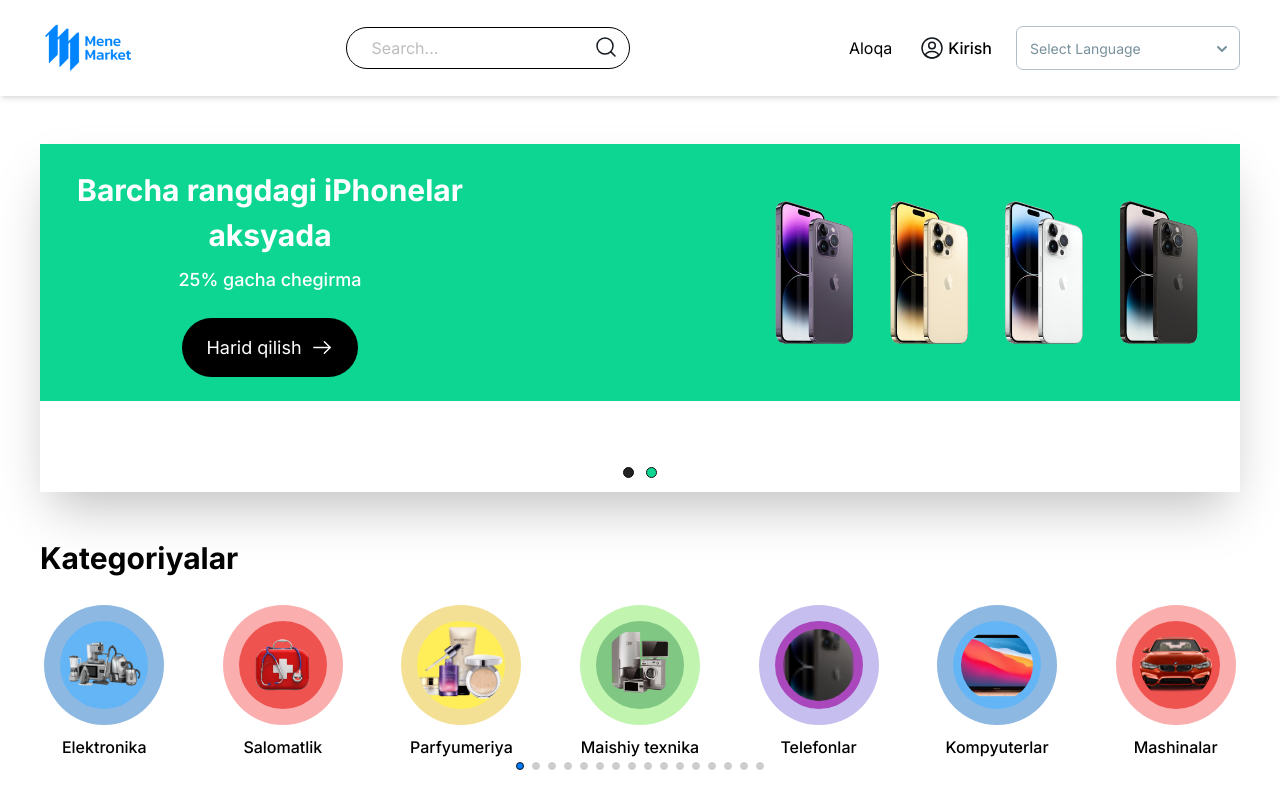
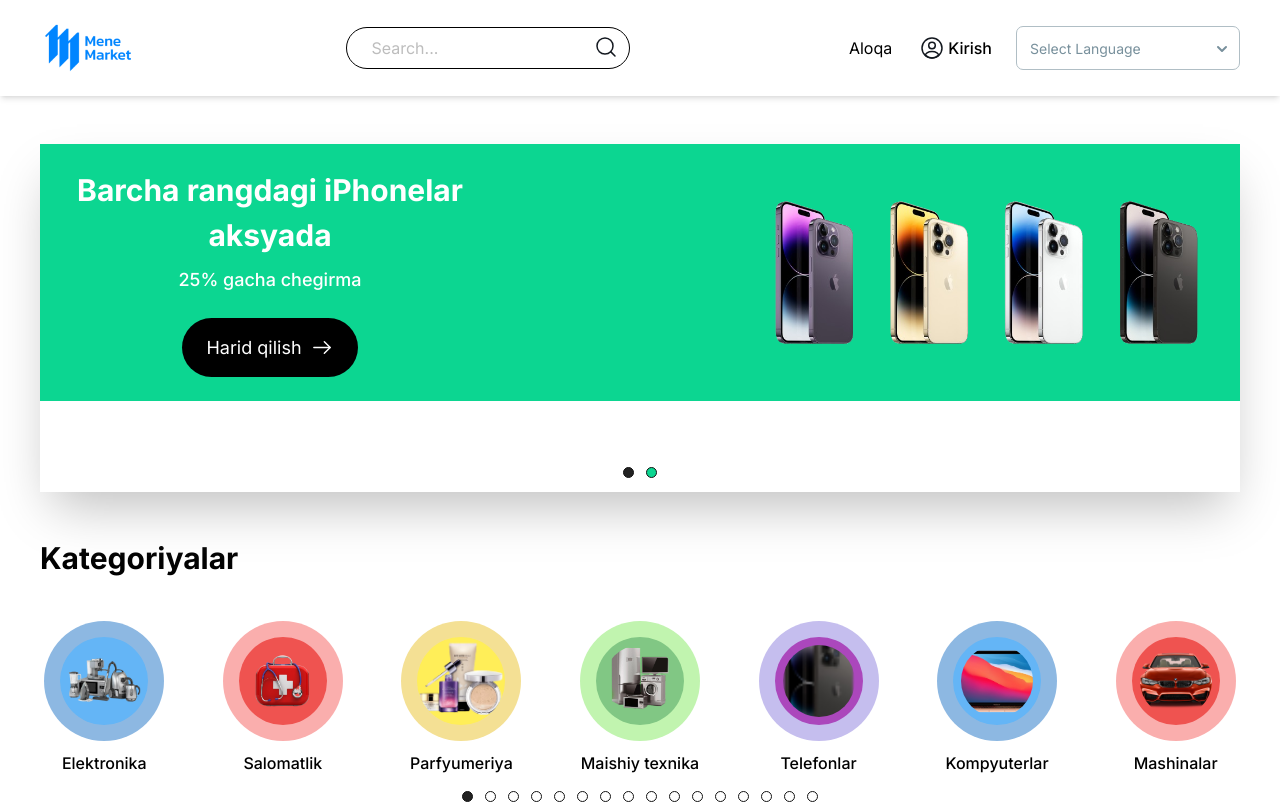
Before and after one commit to Yusupov-Ismoiljon/mene_market, a React (Vite) app: page / in a window 1280 px wide. Shown: the top 804 px of the page. Built offline with nearby package versions, Linux system fonts and the light colour scheme.

Commit message:
Katagoruya swiper style add change

```diff
--- a/src/components/Kategoriyalar.jsx
+++ b/src/components/Kategoriyalar.jsx
@@ -25,6 +25,13 @@
         pagination={{
           clickable: true,
         }}
+        style={{
+          "--swiper-pagination-color": "#222",
+          "--swiper-pagination-bullet-inactive-color": "none",
+          "--swiper-pagination-bullet-inactive-opacity": "1",
+          "--swiper-pagination-bullet-size": "11px",
+          "--swiper-pagination-bullet-horizontal-gap": "6px"
+        }}
         breakpoints={{
           800: {
             slidesPerView: 3,
@@ -40,9 +47,9 @@
           },
         }}
         modules={[Pagination]}
-        className="mySwiper py-6"
+        className="mySwiper py-5"
       >
-        <SwiperSlide>
+        <SwiperSlide className='py-5'>
           <div>
             <div className='w-[120px] h-[120px] bg-[#8DB8E2] rounded-full p-4 mb-2'>
               <img className='bg-blue-300 rounded-full py-4' src={Elektronika} alt="" />
@@ -50,7 +57,7 @@
             <span className='font-medium text-base leading-normal'>Elektronika</span>
           </div>
         </SwiperSlide>
-        <SwiperSlide>
+        <SwiperSlide className='py-5'>
           <div>
             <div className='w-[120px] h-[120px] bg-[#FAAEAD] rounded-full p-4 mb-2'>
               <img className='bg-red-400 rounded-full py-4' src={Salomatlik} alt="" />
@@ -58,7 +65,7 @@
             <span className='font-medium text-base leading-normal'>Salomatlik</span>
           </div>
         </SwiperSlide>
-        <SwiperSlide>
+        <SwiperSlide className='py-5'>
           <div>
             <div className='w-[120px] h-[120px] bg-[#F4E094] rounded-full p-4 mb-2'>
               <img className='bg-yellow-400 rounded-full' src={Parfyumeriya} alt="" />
@@ -66,7 +73,7 @@
             <span className='font-medium text-base leading-normal'>Parfyumeriya</span>
           </div>
         </SwiperSlide>
-        <SwiperSlide>
+        <SwiperSlide className='py-5'>
           <div>
             <div className='w-[120px] h-[120px] bg-[#C1F4AF] rounded-full p-4 mb-2'>
               <img className='bg-green-300 rounded-full p-2' src={MaishiyTexnika} alt="" />
@@ -74,7 +81,7 @@
             <span className='font-medium text-base leading-normal'>Maishiy texnika</span>
           </div>
         </SwiperSlide>
-        <SwiperSlide>
+        <SwiperSlide className='py-5'>
           <div>
             <div className='w-[120px] h-[120px] bg-[#C5BEEE] rounded-full p-4 mb-2'>
               <img className='bg-purple-400 rounded-full p-2' src={Telefonlar} alt="" />
@@ -82,7 +89,7 @@
             <span className='font-medium text-base leading-normal'>Telefonlar</span>
           </div>
         </SwiperSlide>
-        <SwiperSlide>
+        <SwiperSlide className='py-5'>
           <div>
             <div className='w-[120px] h-[120px] bg-[#8DB8E2] rounded-full p-4 mb-2'>
               <img className='bg-blue-300 rounded-full p-2' src={Kompyuterlar} alt="" />
@@ -90,7 +97,7 @@
             <span className='font-medium text-base leading-normal'>Kompyuterlar</span>
           </div>
         </SwiperSlide>
-        <SwiperSlide>
+        <SwiperSlide className='py-5'>
           <div>
             <div className='w-[120px] h-[120px] bg-[#FAAEAD] rounded-full p-4 mb-2'>
               <img className='bg-red-400 rounded-full p-2' src={Mashinalar} alt="" />
@@ -98,7 +105,7 @@
             <span className='font-medium text-base leading-normal'>Mashinalar</span>
           </div>
         </SwiperSlide>
-        <SwiperSlide>
+        <SwiperSlide className='py-5'>
           <div>
             <div className='w-[120px] h-[120px] bg-[#F4E094] rounded-full p-4 mb-2'>
               <img className='bg-yellow-400 rounded-full p-2' src={BolalarUchun} alt="" />
@@ -106,7 +113,7 @@
             <span className='font-medium text-base leading-normal'>Bolalar uchun</span>
           </div>
         </SwiperSlide>
-        <SwiperSlide>
+        <SwiperSlide className='py-5'>
           <div>
             <div className='w-[120px] h-[120px] bg-[#F4E094] rounded-full p-4 mb-2'>
               <img className='bg-yellow-400 rounded-full p-2' src={Parfyumeriya} alt="" />
@@ -114,7 +121,7 @@
             <span className='font-medium text-base leading-normal'>Parfyumeriya</span>
           </div>
         </SwiperSlide>
-        <SwiperSlide>
+        <SwiperSlide className='py-5'>
           <div>
             <div className='w-[120px] h-[120px] bg-[#C1F4AF] rounded-full p-4 mb-2'>
               <img className='bg-green-300 rounded-full p-2' src={MaishiyTexnika} alt="" />
@@ -122,7 +129,7 @@
             <span className='font-medium text-base leading-normal'>Maishiy texnika</span>
           </div>
         </SwiperSlide>
-        <SwiperSlide>
+        <SwiperSlide className='py-5'>
           <div>
             <div className='w-[120px] h-[120px] bg-[#C5BEEE] rounded-full p-4 mb-2'>
               <img className='bg-[#A095E4] rounded-full p-2' src={Telefonlar} alt="" />
@@ -130,7 +137,7 @@
             <span className='font-medium text-base leading-normal'>Telefonlar</span>
           </div>
         </SwiperSlide>
-        <SwiperSlide>
+        <SwiperSlide className='py-5'>
           <div>
             <div className='w-[120px] h-[120px]  bg-[#BED6EF] rounded-full p-4 mb-2'>
               <img className='bg-[#8DB8E2] rounded-full p-2' src={Kompyuterlar} alt="" />
@@ -138,7 +145,7 @@
             <span className='font-medium text-base leading-normal'>Kompyuterlar</span>
           </div>
         </SwiperSlide>
-        <SwiperSlide>
+        <SwiperSlide className='py-5'>
           <div>
             <div className='w-[120px] h-[120px] bg-[#FAAEAD;] rounded-full p-4 mb-2'>
               <img className='bg-[#F56666] rounded-full p-2' src={Mashinalar} alt="" />
@@ -146,7 +153,7 @@
             <span className='font-medium text-base leading-normal'>Mashinalar</span>
           </div>
         </SwiperSlide>
-        <SwiperSlide>
+        <SwiperSlide className='py-5'>
           <div>
             <div className='w-[120px] h-[120px] bg-[#F4E094] rounded-full p-4 mb-2'>
               <img className='bg-[#EFCC4E] rounded-full p-2' src={BolalarUchun} alt="" />
@@ -154,7 +161,7 @@
             <span className='font-medium text-base leading-normal'>Bolalar uchun</span>
           </div>
         </SwiperSlide>
-        <SwiperSlide>
+        <SwiperSlide className='py-5'>
           <div>
             <div className='w-[120px] h-[120px] bg-[#C1F4AF] rounded-full p-4 mb-2'>
               <img className='bg-[#C1F4AF] rounded-full' src={Kitoblar} alt="" />
@@ -162,7 +169,7 @@
             <span className='font-medium text-base leading-normal'>Kitoblar</span>
           </div>
         </SwiperSlide>
-        <SwiperSlide>
+        <SwiperSlide className='py-5'>
           <div>
             <div className='w-[120px] h-[120px] bg-[#C5BEEE] rounded-full p-4 mb-2'>
               <img className='bg-[#A095E4] rounded-full p-2' src={Sovgalar} alt="" />
```
